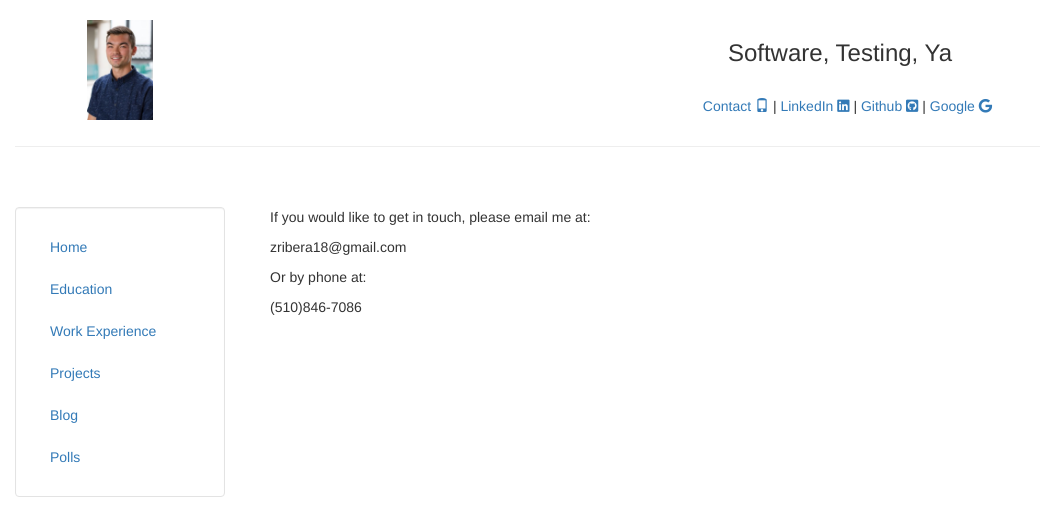
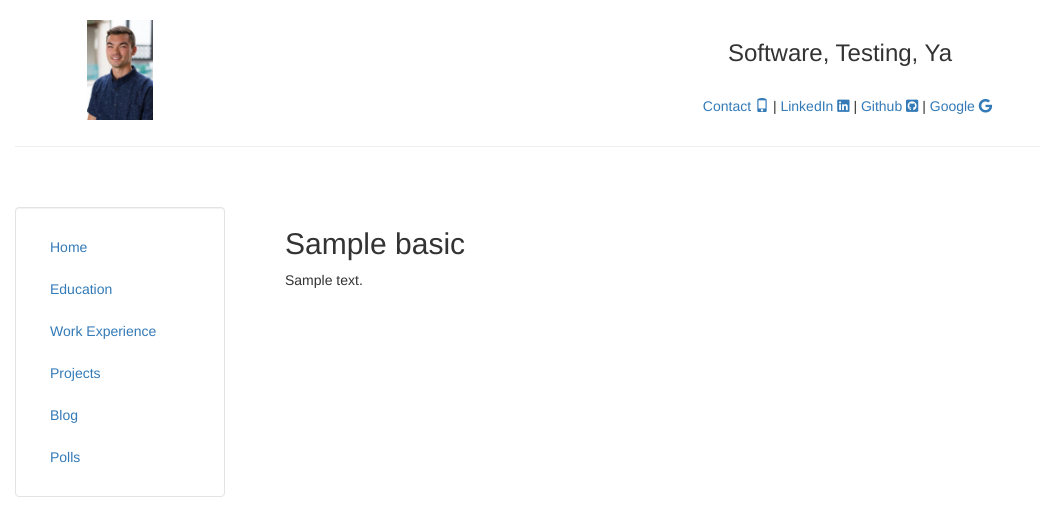
Before and after one commit to zribera18/django-portfolio-site, a Django app: page /contact/ in a window 1440 px wide. Shown: the top 514 px of the page, without its empty margins (0-1040 px from the left). Run offline with Django 3.2, Linux system fonts and the light colour scheme; tables that the repository leaves empty hold one stand-in row (values such as "Sample post"); some libraries are stand-ins or nearby versions.

Commit message:
added basic model, cleaned up code a bit, closed #3

```diff
--- a/personal/models.py
+++ b/personal/models.py
@@ -11,7 +11,11 @@ CATEGORIES = (
 	('Education', 'Education'),
 	('Work Experience', 'Work Experience'),
 	('Projects', 'Projects'),
-	('Ya', 'Ya'),
+)
+
+BASIC_CATEGORIES = (
+	('Contact', 'Contact'),
+    ('Home', 'Home'),
 )
 
 class Entry(models.Model):
@@ -27,8 +31,9 @@ class Entry(models.Model):
 	def __str__(self):
 		return self.title
 
-class Home(models.Model):
+class Basic(models.Model):
 	title = models.CharField(max_length=30)
+	category = models.CharField(max_length=140, choices=BASIC_CATEGORIES)
 	body = models.TextField()
 
 	def __str__(self):
--- a/personal/static/personal/css/resume.css
+++ b/personal/static/personal/css/resume.css
@@ -1,4 +1,3 @@
-// @media screen and (min-width: 900px){
 .flex {
 	display: flex;
 	flex-wrap: wrap;
@@ -14,11 +13,7 @@
 	border-radius:10px;
 	max-height:150px;
 	max-width:150px;
-        position:absolute;
-        top:50%;
-        margin-top:-75px;
 }
-//}
 
 /*
     .center {
--- a/personal/templates/personal/basic.html
+++ b/personal/templates/personal/basic.html
@@ -1,6 +1,15 @@
 {% extends "personal/header.html" %}
 {% block content %}
-	{% for c in content %}
-		<p>{{c}}</p>
-	{% endfor %}
+    {% if entry_list %}
+        <div class="container">
+            {% for entry in entry_list %}
+                <h2> {{ entry.title }} </h2>
+
+                <p> {{ entry.body|safe|linebreaks }} </p>
+
+            {% endfor %}
+        </div>
+    {% else %}
+        <p> Wow, such empty. </p>
+    {% endif %}
 {% endblock %}
--- a/personal/templates/personal/header.html
+++ b/personal/templates/personal/header.html
@@ -6,8 +6,6 @@
 	<meta charset="utf-8" />
 	{% load staticfiles %}
 		<link rel="stylesheet" href="https://maxcdn.bootstrapcdn.com/bootstrap/3.3.7/css/bootstrap.min.css">
-<!--	<link rel="stylesheet" href="{% static 'personal/css/custom-css.css' %}" type="text/css" /> -->
-<!--	    <link rel="stylesheet" href="{% static 'personal/css/gallery.css' %}" type="text/css" /> -->
 		<link rel="stylesheet" href="{% static 'personal/css/resume.css' %}" type="text/css" />
 	<link rel="stylesheet" href="https://use.fontawesome.com/releases/v5.1.0/css/all.css" integrity="sha384-lKuwvrZot6UHsBSfcMvOkWwlCMgc0TaWr+30HWe3a4ltaBwTZhyTEggF5tJv8tbt" crossorigin="anonymous">
 	<meta name="viewport" content="width=device-width, initial-scale=1.0">
@@ -70,9 +68,6 @@
 	<footer>
 		<div class="container-fluid" style='margin-left:15px'>
 			<div class = "row">
-<!--			<div class="col-sm-6">
-		<p><a href="#" target="blank">Contact</a> | <a href="http://www.linkedin.com/in/zacharyribera" target="blank">LinkedIn</a> | <a href="http://www.github.com/zribera18" target="blank">Github</a> | <a href="#" target="blank">Google</a></p>
-			</div> -->
 				<div class="col-sm-12" align="right">
 					<p><a href="#top" target=""><i class="glyphicon glyphicon-circle-arrow-up"></i> Back to top</a></p>
 				</div>
--- a/personal/templates/personal/resume.html
+++ b/personal/templates/personal/resume.html
@@ -12,7 +12,7 @@
 				<div class = "row flex">
 				<div class="col-sm-12 col-md-12 col-lg-2 image">
 						{% if entry.entry_image %}
-							<img class = "thumbnail center" src="{{ entry.entry_image.url }}" align="middle" style="height:150px; width:150px;"></img>
+							<img class = "thumbnail center" src="{{ entry.entry_image.url }}" align="middle"></img>
 						{% endif %}
 				</div>
 				<div class="col-sm-12 col-md-12 col-lg-8">
--- a/personal/urls.py
+++ b/personal/urls.py
@@ -6,7 +6,7 @@ from django.contrib.staticfiles.urls import staticfiles_urlpatterns
 from django.conf import settings
 
 urlpatterns = [
-	path('contact/', views.contact, name='contact'),
+	path('contact/', views.ContactView.as_view(), name='contact'),
 	path('education/', views.EducationView.as_view(), name='education'),
 	path('experience/', views.ExperienceView.as_view(), name='experience'),
 	path('projects/', views.ProjectView.as_view(), name='projects'),
--- a/personal/views.py
+++ b/personal/views.py
@@ -1,17 +1,17 @@
 from django.shortcuts import render
 from django.http import HttpResponse
 from django.views import generic
-from .models import Entry, Home
-# Create your views here.
+from .models import Entry, Basic
 
+# display image and summary of Education experience
 class EducationView(generic.ListView):
 	model = Entry
 	template_name = 'personal/resume.html'
 	context_object_name = 'entry_list'
-
 	def get_queryset(self):
 		return Entry.objects.filter(category = 'Education').order_by('-start_date')
 
+#display image and summary of Career Experience
 class ExperienceView(generic.ListView):
 	model = Entry
 	template_name = 'personal/resume.html'
@@ -19,6 +19,7 @@ class ExperienceView(generic.ListView):
 	def get_queryset(self):
 		return Entry.objects.filter(category = 'Work Experience').order_by('-start_date')
 
+# display images and summary of personal projects
 class ProjectView(generic.ListView):
 	model = Entry
 	template_name = 'personal/projects.html'
@@ -26,26 +27,18 @@ class ProjectView(generic.ListView):
 	def get_queryset(self):
 		return Entry.objects.filter(category = 'Projects').order_by('-start_date')
 
+# like a cover letter, this is a place to introduce yourself
+# in admin view, you can input html to further style this section
 class HomeView(generic.ListView):
-	model = Home
-	template_name = 'personal/home.html'
+	model = Basic
+	template_name = 'personal/basic.html'
 	context_object_name = 'entry_list'
 	def get_queryset(self):
-		return Home.objects.all()
+		return Basic.objects.filter(category = 'Home')
 
-#def index(request):
-#	return render(request, 'personal/home.html')
-
-def contact(request):
-	return render(request, 'personal/basic.html', {'content':['If you would like to get in touch, please email me at:', 'zribera18@gmail.com', 'Or by phone at:', '(510)846-7086']})
-
-#def education(request):
-#	template_name = 'personal/resume.html'
-#	context_object_name = 'education_entry_list'
-
-#	def get_queryset(self):
-#		return render(request, Entry.objects.filter(category='Education'))
-#	return render(request, 'personal/resume.html',  {'content':Entry.objects.filter(category='Education')})
-
-def experience(request):
-	return render(request, 'personal/basic.html', {'content':['Work Experience']})
+class ContactView(generic.ListView):
+	model = Basic
+	template_name = 'personal/basic.html'
+	context_object_name = 'entry_list'
+	def get_queryset(self):
+		return Basic.objects.filter(category = 'Contact')
```
Also changed, not shown: personal/admin.py (+5 -5 lines), personal/static/personal/css/custom-css.css (deleted, +0 -49 lines), personal/templates/personal/home.html (deleted, +0 -47 lines), personal/migrations/0009_auto_20180725_1216.py (added). Lines whose indentation alone changed are shown as unchanged.
